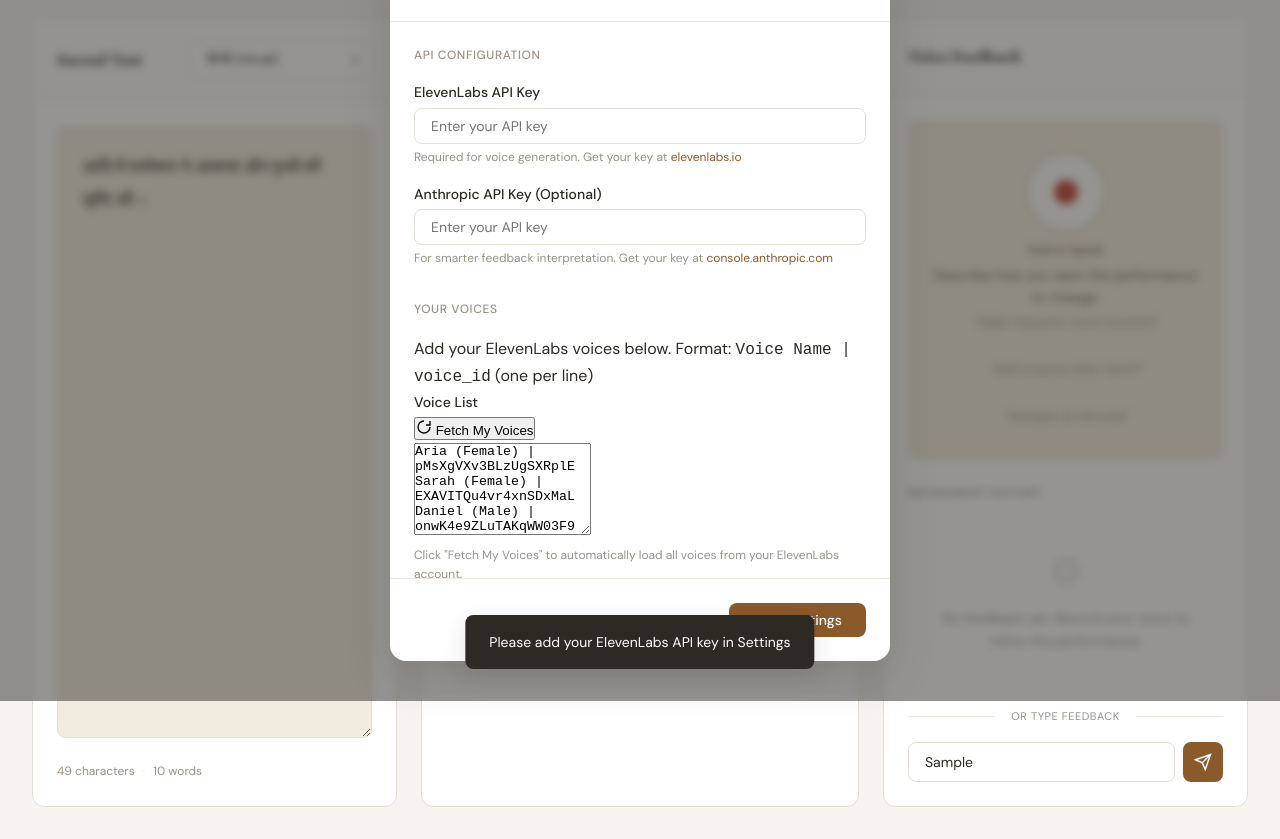
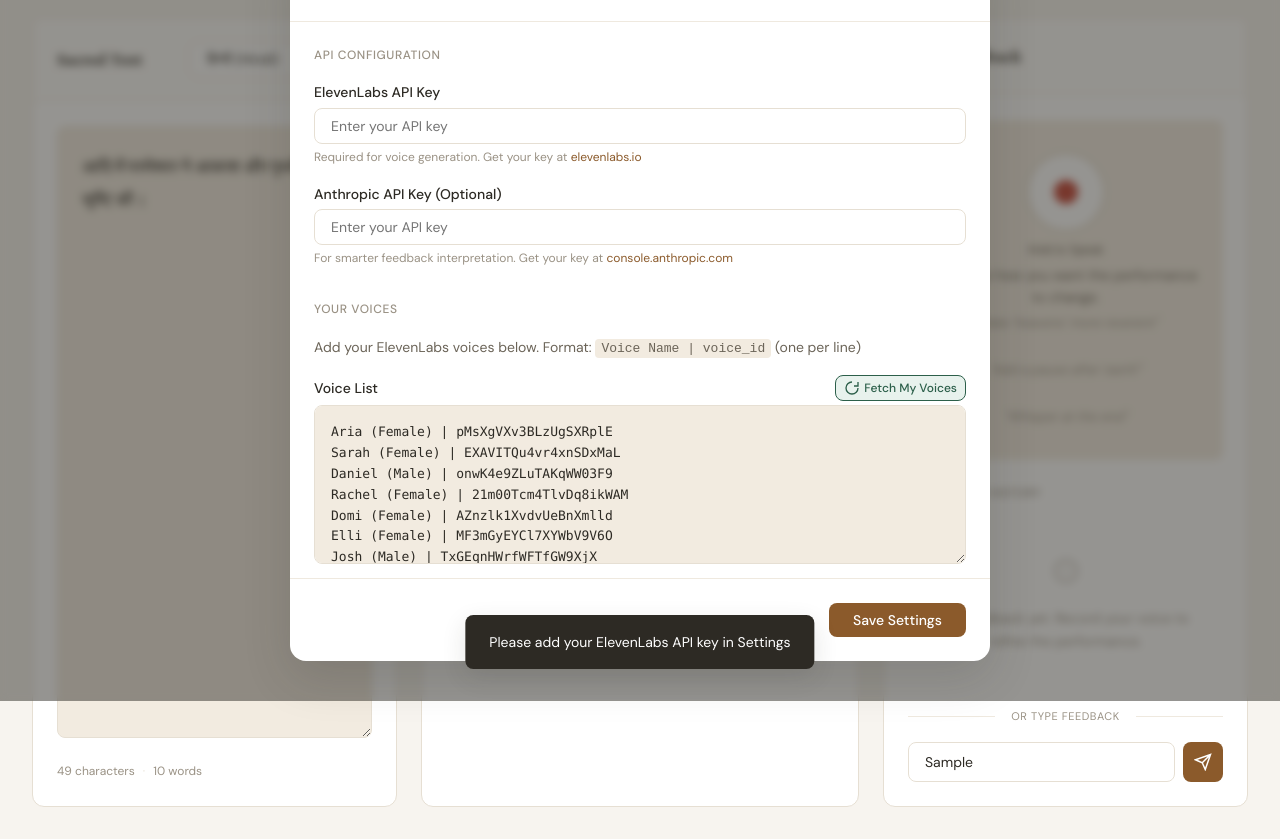
Before and after one commit to MarciaSuzuki/performance_coach, a plain HTML site: page index.html in a window 1280 px wide. Both pictures are taken after typing "Sample" into the empty fields and a click on the button "Generate Performance". Shown: the part 99-938 px from the top of the page. Drawn offline with nearby package versions, Linux system fonts and the light colour scheme.

Commit message:
Update styles.css

```diff
--- a/styles.css
+++ b/styles.css
@@ -825,6 +825,10 @@
     transition: transform var(--transition-base);
 }
 
+.modal-content.modal-large {
+    max-width: 700px;
+}
+
 .modal.open .modal-content {
     transform: translateY(0);
 }
@@ -941,6 +945,85 @@
     text-decoration: underline;
 }
 
+/* Voices Textarea */
+.textarea-header {
+    display: flex;
+    align-items: center;
+    justify-content: space-between;
+    margin-bottom: var(--space-xs);
+}
+
+.textarea-header label {
+    margin-bottom: 0 !important;
+}
+
+.fetch-voices-btn {
+    display: flex;
+    align-items: center;
+    gap: var(--space-xs);
+    font-family: var(--font-body);
+    font-size: 0.75rem;
+    font-weight: 500;
+    padding: var(--space-xs) var(--space-sm);
+    background: var(--color-accent-light);
+    border: 1px solid var(--color-accent);
+    border-radius: var(--radius-md);
+    color: var(--color-accent);
+    cursor: pointer;
+    transition: all var(--transition-fast);
+}
+
+.fetch-voices-btn:hover {
+    background: var(--color-accent);
+    color: white;
+}
+
+.voices-textarea {
+    width: 100%;
+    font-family: 'SF Mono', 'Monaco', 'Inconsolata', monospace;
+    font-size: 0.8125rem;
+    line-height: 1.6;
+    padding: var(--space-md);
+    border: 1px solid var(--color-border);
+    border-radius: var(--radius-md);
+    background: var(--color-bg-warm);
+    color: var(--color-text);
+    resize: vertical;
+    transition: all var(--transition-fast);
+}
+
+.voices-textarea::placeholder {
+    color: var(--color-text-muted);
+}
+
+.voices-textarea:focus {
+    outline: none;
+    border-color: var(--color-primary);
+    box-shadow: 0 0 0 3px var(--color-primary-bg);
+    background: var(--color-surface);
+}
+
+/* Voice Selection Grid */
+.voice-selection-grid {
+    display: grid;
+    grid-template-columns: repeat(auto-fit, minmax(200px, 1fr));
+    gap: var(--space-md);
+}
+
+/* Section Description */
+.section-description {
+    font-size: 0.875rem;
+    color: var(--color-text-secondary);
+    margin-bottom: var(--space-md);
+}
+
+.section-description code {
+    background: var(--color-bg-warm);
+    padding: 2px 6px;
+    border-radius: var(--radius-sm);
+    font-size: 0.8125rem;
+}
+
 .modal-footer {
     padding: var(--space-lg);
     border-top: 1px solid var(--color-border-light);
```
